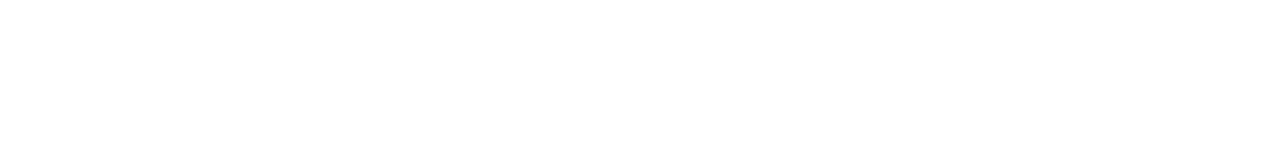
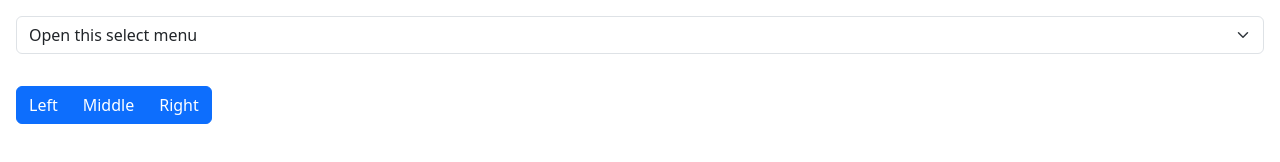
Before and after one commit to tjogun/bootstrap-repo, a website: page index.html in a window 1280 px wide. Drawn offline with nearby package versions, Linux system fonts and the light colour scheme.

Commit message:
bootstrap

```diff
--- a/index.html
+++ b/index.html
@@ -4,6 +4,30 @@
     <meta charset="UTF-8" />
     <meta name="viewport" content="width=device-width, initial-scale=1.0" />
     <title>Document</title>
+    <link
+      rel="stylesheet"
+      href="node_modules/bootstrap/dist/css/bootstrap.min.css"
+    />
   </head>
-  <body></body>
+  <body>
+    <div class="p-3 m-0 border-0 bd-example m-0 border-0">
+      <select class="form-select" aria-label="Default select example">
+        <option selected="">Open this select menu</option>
+        <option value="1">One</option>
+        <option value="2">Two</option>
+        <option value="3">Three</option>
+      </select>
+    </div>
+    <div
+      class="p-3 m-0 border-0 bd-example m-0 border-0 btn-group"
+      role="group"
+      aria-label="Basic example"
+    >
+      <button type="button" class="btn btn-primary">Left</button>
+      <button type="button" class="btn btn-primary">Middle</button>
+      <button type="button" class="btn btn-primary">Right</button>
+    </div>
+    <script src="node_modules/bootstrap/dist/js/bootstrap.min.js"></script>
+    <script src="script.js"></script>
+  </body>
 </html>
--- a/package.json
+++ b/package.json
@@ -7,5 +7,8 @@
     "test": "echo \"Error: no test specified\" && exit 1"
   },
   "author": "",
-  "license": "ISC"
+  "license": "ISC",
+  "dependencies": {
+    "bootstrap": "^5.3.2"
+  }
 }
```
Also changed, not shown: 1 other file.
